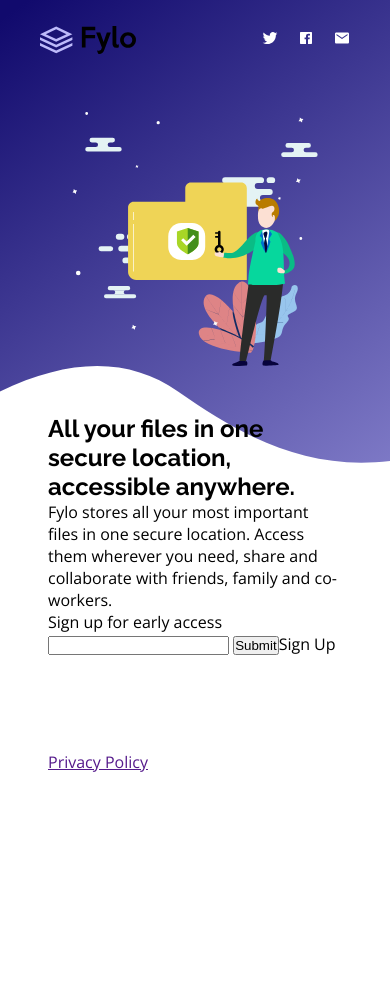
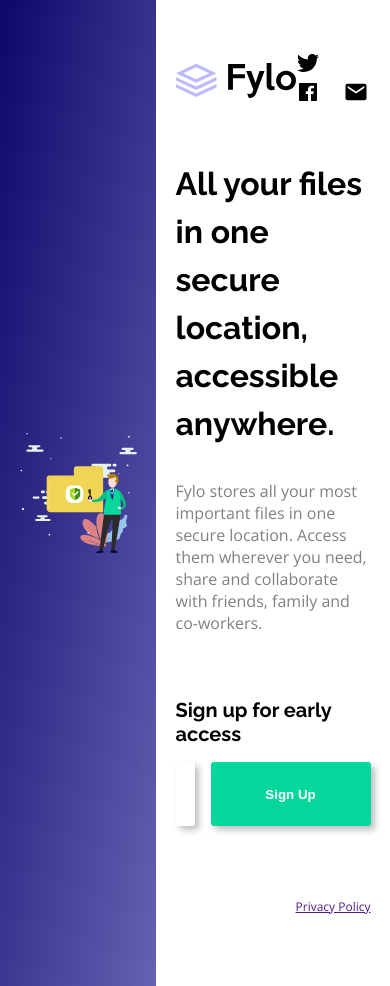
Before and after one commit to jlaurikainen/FyloLanding, a plain HTML site: page index.html in a window 390 px wide. Before the commit the page ends 844 px from the top, so only its background shows below. Drawn offline with nearby package versions, Linux system fonts and the light colour scheme.

Commit message:
Grid and Flex

```diff
--- a/css/style.scss
+++ b/css/style.scss
@@ -5,6 +5,7 @@ $color-neutral: hsl(0, 0%, 50%);
 $font-heading: "Raleway", sans-serif;
 $font-body: "Open Sans", sans-serif;
 
+@media screen{
     :root{
         font-size: 16px;
     }
@@ -17,60 +18,114 @@ $font-body: "Open Sans", sans-serif;
 
     body{
         font-family: $font-body;
+        display: grid;
+        grid-template-columns: 40% 60%;
+        grid-template-rows: 10rem auto 10rem;
+        min-height: 100vh;
+    }
+
+    header{
+        grid-area: 1 / 2 / 2 / 2;
+        display: flex;
+        align-items: center;
+        justify-content: space-between;
+        padding: 0px 5vw;
+    }
+
+    header img{
+        display: inline-block;
+    }
+
+    .icon{
+        margin-right: 1.25rem;
+        font-size: 1.5rem;
+        color: #000;
+    }
+
+    .icon:last-child{
+        margin-right: 0rem;
+    }
+
+    section.illustration{
+        grid-area: 1 / 1 / 4 / 2;
+        background: url('../images/bg-intro.svg') center top/ 100% 150% no-repeat;
+        display: flex;
+        align-items: center;
+        justify-content: center;
+    }
+
+    section.illustration img{
+        max-width: 100%;
+        padding: 0px 5vw;
+    }
+
+    main{
+        grid-area: 2 / 2 / 3 / 2;
+        padding: 0px 5vw;
+        display: flex;
+        justify-content: center;
+        flex-direction: column;
+    }
+
+    form{
+        display: flex;
+        flex-direction: column;
+    }
+
+    label{
+        display: block;
+        font-family: $font-heading;
+        font-size: 1.25rem;
+        margin-bottom: 1rem;
+    }
+
+    form div{
+        display: flex;
+        justify-content: space-between;
+    }
+
+    input[type="email"], input[type="submit"]{
+        border: 0px;
+        height: 4rem;
+        box-shadow: 4px 4px 6px rgba(0,0,0,0.25);
+        border-radius: 3px;
+    }
+
+    input[type="email"]{
+        width: calc(100% - 11rem);
+    }
+
+    input[type="submit"]{
+        width: 10rem;
+        background: $color-accent;
+        color: #fff;
+        font-weight: bold;
+    }
+
+    footer{
+        grid-area: 3 / 2 / 4 / 2;
+        display: flex;
+        align-items: center;
+        justify-content: flex-end;
+        padding: 0px 5vw;
+    }
+
+    footer a{
+        font-size: 0.75rem;
     }
 
     h1{
         font-family: $font-heading;
+        line-height: 1.5;
+        margin-bottom: 2rem;
     }
 
-.icon{
-    color: $color-primary-dark;
+    p{
+        color: $color-neutral;
+        margin-bottom: 4rem;
+    }
 }
 
-@media screen and (max-width: 769px){
-    body{
-        background: url('../images/bg-intro.svg') top center/100% no-repeat;
+@media screen and (max-width: 1025px){
+
 }
-
-    h1{
-        font-size: 1.5rem;
-    }
-
-    header{
-        height: 5rem;
-        line-height: 5rem;
-        display: flex;
-        align-items: center;
-        justify-content: space-between;
-        padding: 0rem 2.5rem;
-    }
-
-    .logo{
-        display: block;
-        height: 1.75rem;
-    }
-
-    main{
-        padding: 1rem 3rem 3rem 3rem;
-    }
-
-    footer{
-        padding: 3rem;
-    }
-
-    .icon{
-        color: #fff;
-        margin-right: 1rem;
-    }
-
-    .icon:last-child{
-        margin-right: 0rem,
-    }
-
-    .illustration{
-        display: block;
-        margin: auto;
-        max-width: 100%;
-        padding: 1rem 1.5rem 3rem 1.5rem;
-    }
-}
--- a/index.html
+++ b/index.html
@@ -13,18 +13,17 @@
 </head>
 <body>
   <header>
-      <div>
-        <img src="images/logo.svg" alt="Fylo Logo" class="logo">
-      </div>
+      <img src="images/logo.svg" alt="Fylo Logo" class="logo">
       <div class="social">
         <ion-icon name="logo-twitter" class="icon"></ion-icon>
         <ion-icon name="logo-facebook" class="icon"></ion-icon>
         <ion-icon name="mail" class="icon"></ion-icon>
       </div>
   </header>
+  <section class="illustration">
+    <img src="images/illustration-main.svg" alt="Illustration">
+  </section>
   <main>
-      <img src="images/illustration-main.svg" alt="Illustration" class="illustration">
-
       <h1>All your files in one secure location, accessible anywhere.</h1>
 
       <p>Fylo stores all your most important files in one secure location.
@@ -33,8 +32,10 @@
 
       <form>
           <label for="email">Sign up for early access</label>
-          <input type="email" name="email" id="email">
-          <input type="submit">Sign Up</input>
+          <div>
+            <input type="email" name="email" id="email">
+            <input type="submit" value="Sign Up">
+          </div>
       </form>
   </main>
   <footer>
```
Also changed, not shown: css/style.css, 1 other file. Lines whose indentation alone changed are shown as unchanged.
